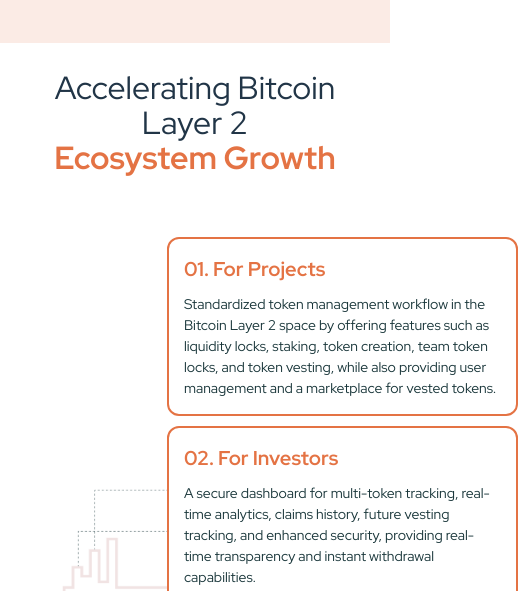
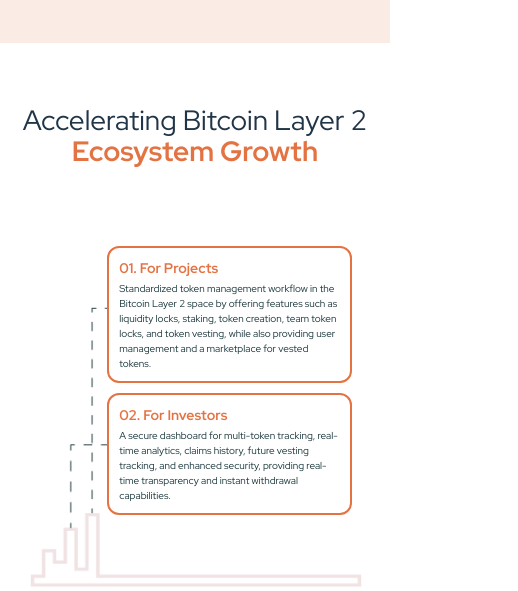
Before and after one commit to RakshitManhas/test, a React (Vite) app: page / in a window 390 px wide. Shown: the part 1409-2000 px from the top of the page, 518 px wide, since content can reach past the window. Built offline with nearby package versions, Linux system fonts and the light colour scheme.

Commit message:
MUI:respo

```diff
--- a/src/component/Accelerator/Accelerator.module.css
+++ b/src/component/Accelerator/Accelerator.module.css
@@ -98,7 +98,6 @@
     /* min-height: 95vh; */
     background-size: 80%;
     gap: 5vh;
-    height: 600px;
   }
 
   .forProjects,
@@ -123,28 +122,34 @@
 
 @media (max-width: 768px) {
   .accelerator {
-    height: auto;
+    height: 601px;
     padding: 0 5%;
+    background-image: url('/assets/accBG768w.png');
+    background-size: 95%;
   }
 
   .title {
-    font-size: 32px;
+    font-size: 28px;
     margin-bottom: 20px;
+    margin-top: 62px;
   }
 
   .rectangleParent1,
   .rectangleParent2 {
-    padding: 15px;
+    padding: 10px;
     margin-bottom: 10px;
+    left: 25%;
+    max-width: 245px;
   }
 
   .forProjects,
   .forInvestors {
-    font-size: 20px;
+    font-size: 14px;
+    margin-bottom: 2px;
   }
 
   .description {
-    font-size: 14px;
+    font-size: 10px;
   }
 }
 
--- a/src/component/NavigationBar/NavigationBar.module.css
+++ b/src/component/NavigationBar/NavigationBar.module.css
@@ -189,7 +189,7 @@ padding: 10px;
   }
 
   .rectangleGroup{
-    justify-content: flex-start;
-    gap: 50px;
+    /* justify-content: flex-start; */
+    gap: 70px;
   }
 }
```
Also changed, not shown: public/assets/accBG768w.png (added).
